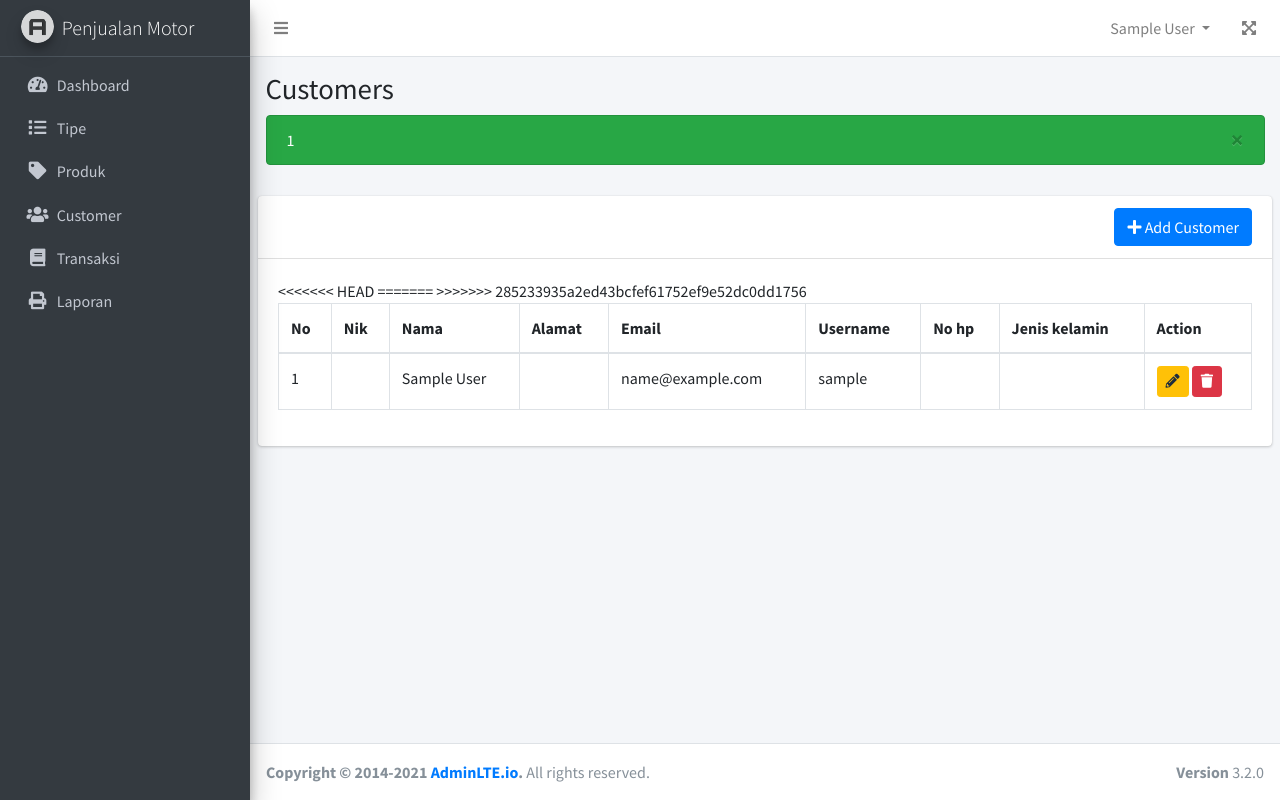
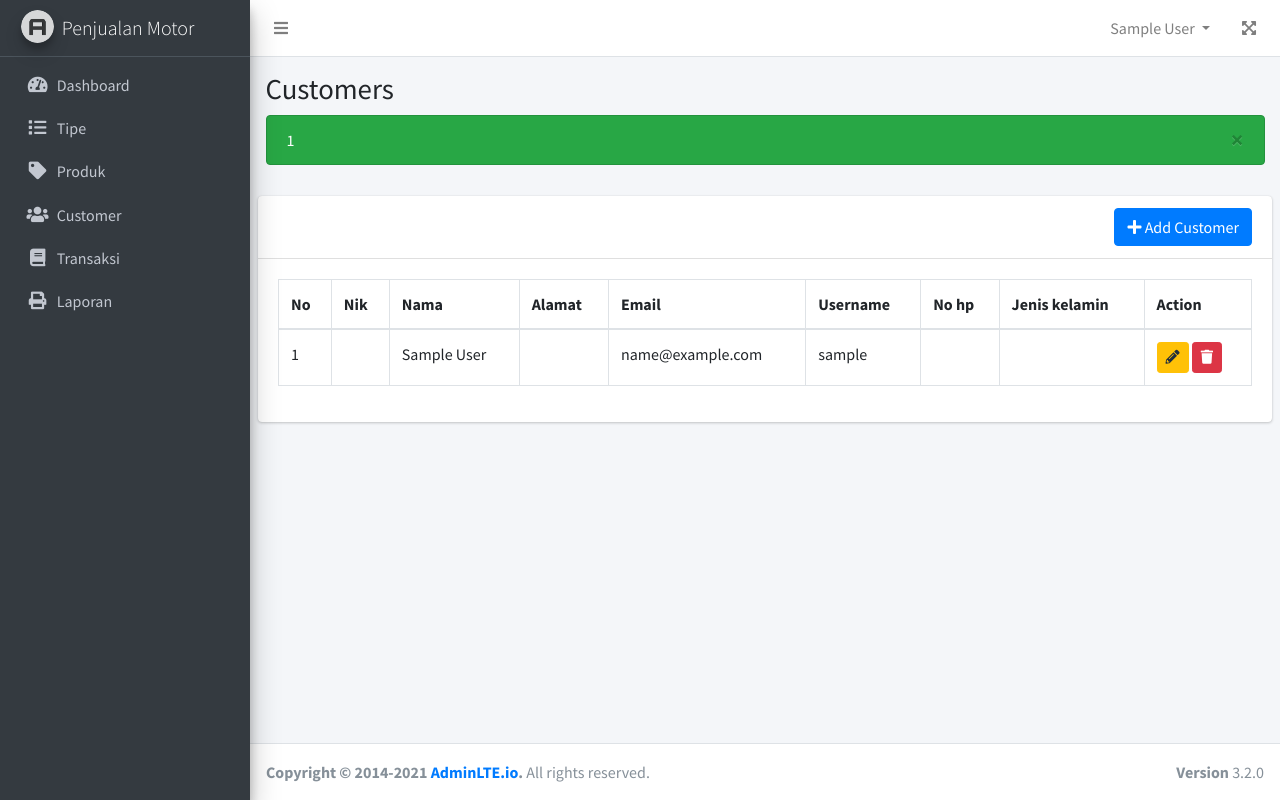
Before and after one commit to bayupras141/proyek1, a Laravel app: page /customer in a window 1280 px wide. Run offline with Laravel 8, Linux system fonts and the light colour scheme; the visitor is signed in with stand-in values (Sample User, id 1); some libraries are stand-ins or nearby versions.

Commit message:
fix error

```diff
--- a/resources/views/customer/index.blade.php
+++ b/resources/views/customer/index.blade.php
@@ -59,11 +59,6 @@
                                 <tbody>
                                     @foreach ($data as $row)
                                     <tr>
-<<<<<<< HEAD
-
-
-=======
->>>>>>> 285233935a2ed43bcfef61752ef9e52dc0dd1756
                                         <td>{{ $loop->iteration }}</td>
                                         <td>{{ $row->nik }}</td>
                                         <td>{{ $row->nama }}</td>
```
